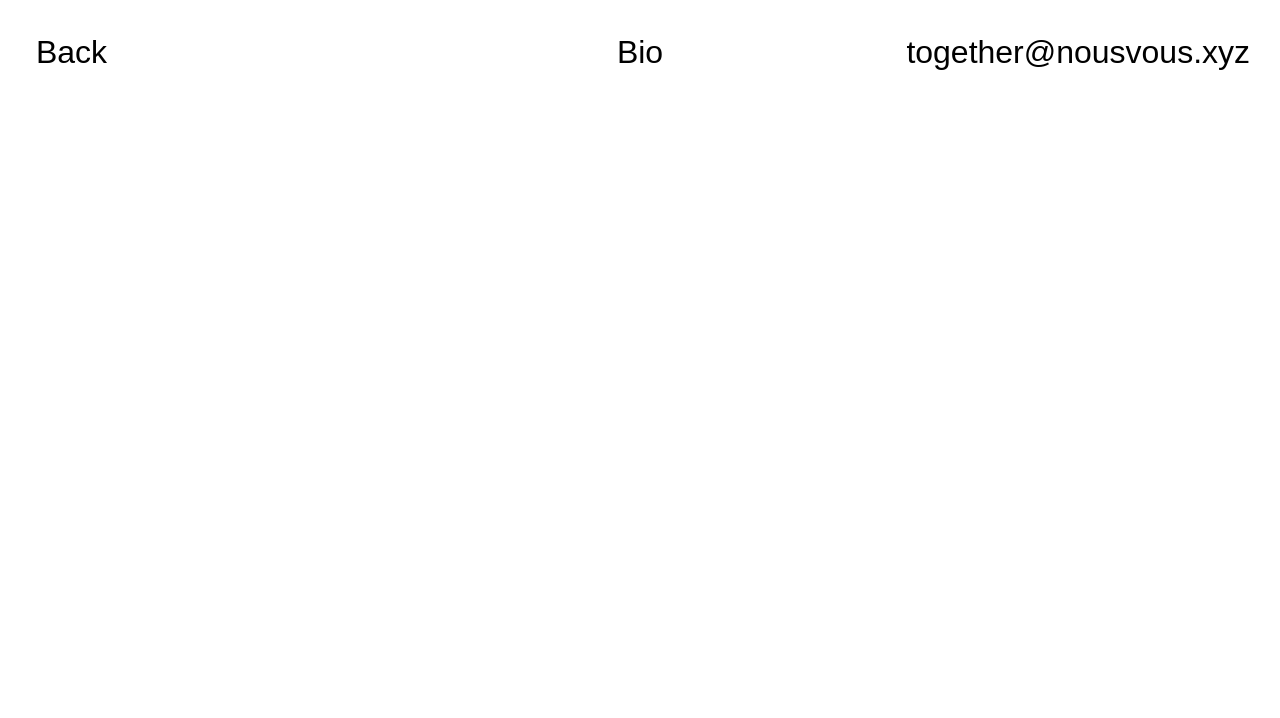
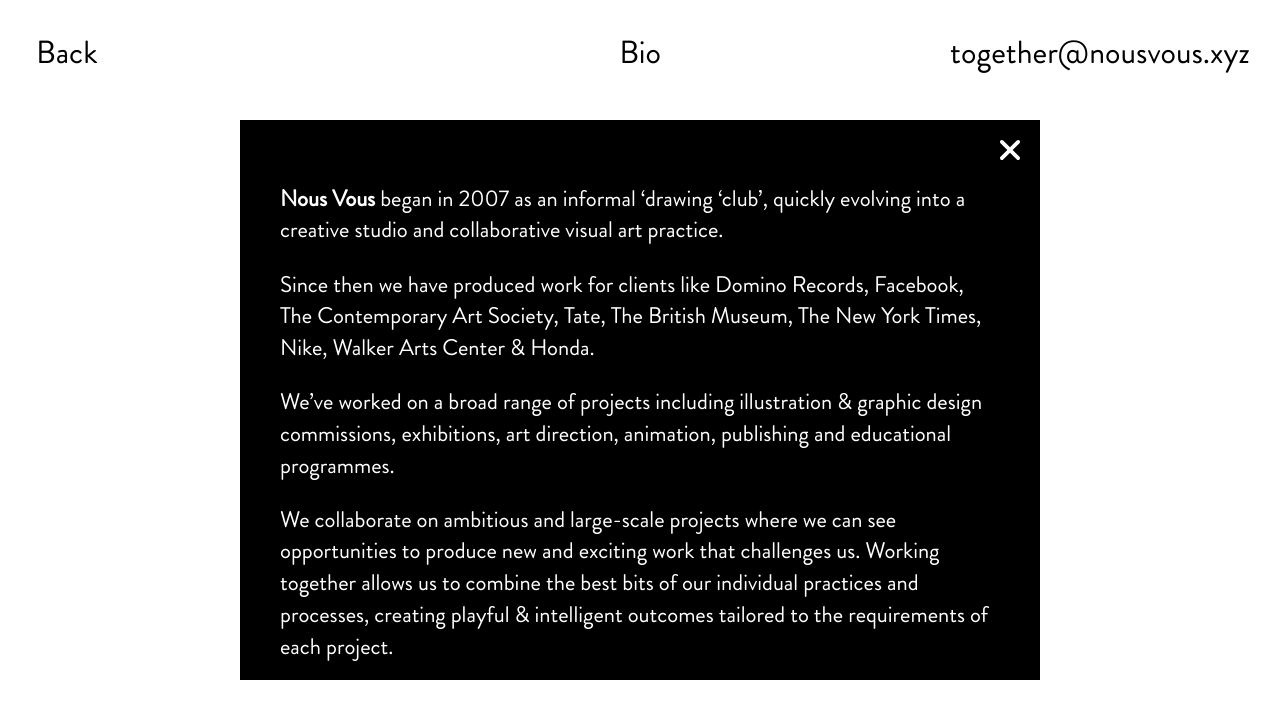
Before and after one commit to river9028/nousvous, a React (Create React App) app: page /person/together in a window 1280 px wide. Both pictures are taken after a click on the button "Bio". Shown: the top 718 px of the page. Built offline with nearby package versions, Linux system fonts and the light colour scheme.

Commit message:
Creating the Bio component Update Font in global-styles

```diff
--- /dev/null
+++ b/src/components/bio/index.tsx
@@ -0,0 +1,48 @@
+import React, { useContext } from 'react';
+import { BioContext } from '../../context';
+import { Container, Close, Text } from './styles/bio';
+
+type Bio = {
+  Close: React.FC;
+  Text: React.FC<{ bio: string }>;
+};
+
+const Bio: React.FC & Bio = ({ children, ...restProps }) => {
+  const { showBio } = useContext(BioContext);
+  return (
+    <Container close={showBio} {...restProps}>
+      {children}
+    </Container>
+  );
+};
+
+const BioClose: React.FC = ({ children, ...restProps }) => {
+  const { setShowBio } = useContext(BioContext);
+  return (
+    <Close
+      onClick={() => {
+        console.log('close');
+        setShowBio(true);
+      }}
+      {...restProps}
+    >
+      {children}
+    </Close>
+  );
+};
+Bio.Close = BioClose;
+
+const BioText: React.FC<{ bio: string }> = ({
+  bio,
+  children,
+  ...restProps
+}) => {
+  return (
+    <Text dangerouslySetInnerHTML={{ __html: bio }} {...restProps}>
+      {children}
+    </Text>
+  );
+};
+Bio.Text = BioText;
+
+export default Bio;
--- /dev/null
+++ b/src/components/bio/styles/bio.tsx
@@ -0,0 +1,72 @@
+import styled, { css } from 'styled-components';
+
+export const Container = styled.div<{ close: boolean }>`
+  position: fixed;
+  top: 50%;
+  left: 50%;
+  transform: translate(-50%, -50%);
+  width: 90%;
+  max-width: 800px;
+  max-height: 70vh;
+  padding: 40px;
+  background: #000;
+  color: #fff;
+  font-size: 1.414rem;
+  line-height: 1.4em;
+  z-index: 10;
+  max-height: 70vh;
+  overflow: auto;
+  transition: opacity 0.3s ease;
+  box-sizing: border-box;
+
+  ${({ close }) =>
+    close &&
+    css`
+      opacity: 0;
+      pointer-events: none;
+    `};
+
+  @media (min-width: 45em) {
+    font-size: 1.414rem;
+    line-height: 1.4em;
+  }
+`;
+
+export const Close = styled.button`
+  position: absolute;
+  top: 20px;
+  right: 20px;
+  width: 20px;
+  height: 20px;
+  cursor: pointer;
+  background-image: url(${`${process.env.PUBLIC_URL}/images/icon/close-navy.svg`});
+  background-size: contain;
+  background-position: center;
+  background-repeat: no-repeat;
+  border: 0;
+  background-color: transparent;
+  color: #fff;
+  filter: brightness(0) invert(1);
+
+  &:focus {
+    outline: 0;
+  }
+`;
+
+export const Text = styled.p`
+  margin: 0px;
+  margin-bottom: 1em;
+
+  strong,
+  b {
+    font-weight: 600;
+  }
+
+  &:last-of-type {
+    margin-bottom: 0px;
+  }
+
+  a {
+    color: white;
+  }
+`;
--- a/src/components/header/index.tsx
+++ b/src/components/header/index.tsx
@@ -1,5 +1,6 @@
-import React from 'react';
+import React, { useContext } from 'react';
 import { useHistory } from 'react-router';
+import { BioContext } from '../../context';
 import { Container, Back, Profile, Contact } from './styles/header';
 
 type Header = {
@@ -28,7 +29,18 @@
 Header.Back = HeaderBack;
 
 const HeaderProfile: React.FC = ({ children, ...restProps }) => {
-  return <Profile {...restProps}>{children}</Profile>;
+  const { setShowBio } = useContext(BioContext);
+
+  return (
+    <Profile
+      onClick={() => {
+        setShowBio(false);
+      }}
+      {...restProps}
+    >
+      {children}
+    </Profile>
+  );
 };
 Header.Profile = HeaderProfile;
 
--- /dev/null
+++ b/src/context/bio.ts
@@ -0,0 +1,13 @@
+import React, { createContext } from 'react';
+
+type BioContext = {
+	showBio: boolean;
+	setShowBio: React.Dispatch<React.SetStateAction<boolean>>;
+};
+
+const BioContext = createContext<BioContext>({
+	showBio: false,
+	setShowBio: () => null,
+});
+
+export default BioContext;
--- a/src/context/index.ts
+++ b/src/context/index.ts
@@ -1 +1,2 @@
 export { default as SidePanelContext } from './side-panel'
+export { default as BioContext } from './bio'
--- a/src/global-styles.ts
+++ b/src/global-styles.ts
@@ -1,12 +1,20 @@
 import { createGlobalStyle } from 'styled-components';
 
 export const GlobalStyles = createGlobalStyle`
+
+	@font-face {
+    font-family: 'Brandon Grotesque Regular';	//폰트를 사용할 때 부르는 이름 지정
+    src: url('${process.env.PUBLIC_URL}/font/BrandonGrotesque-Regular.woff') format('woff');
+    font-weight: 300; 		//폰트 기본 설정
+    font-style: normal;
+	}
+
 	html{
 		box-sizing: border-box;
 	}
 	body {
     margin: 0;
-    font-family: "Brandon",sans-serif;
+    font-family: "Brandon Grotesque Regular";
     font-weight: 300;
     font-style: normal;
     font-stretch: normal;
--- a/src/pages/person.tsx
+++ b/src/pages/person.tsx
@@ -1,8 +1,9 @@
 import { type } from 'node:os';
-import React from 'react';
+import React, { useState } from 'react';
 import { useParams } from 'react-router';
-import Header from '../components/header';
+import { Bio, Header } from '../components';
 import PersonInfo from '../fixtures/person-info';
+import { BioContext } from '../context';
 
 type Params = {
   to: string;
@@ -10,6 +11,7 @@
 
 const Person = () => {
   const { to } = useParams<Params>()!;
+  const [showBio, setShowBio] = useState(true);
 
   console.log(
     `${to
@@ -28,13 +30,18 @@
   const person = PersonInfo[to.replaceAll('-', ' ')! as PersonInfoType];
 
   return (
-    <>
+    <BioContext.Provider value={{ showBio, setShowBio }}>
       <Header>
         <Header.Back>Back</Header.Back>
         <Header.Profile>Bio</Header.Profile>
         <Header.Contact>{person.email}</Header.Contact>
       </Header>
-    </>
+
+      <Bio>
+        <Bio.Close />
+        <Bio.Text bio={person.bio} />
+      </Bio>
+    </BioContext.Provider>
   );
 };
 
```
Also changed, not shown: src/components/index.ts (+7 -5 lines), public/font/BrandonGrotesque-Regular.woff (added).
